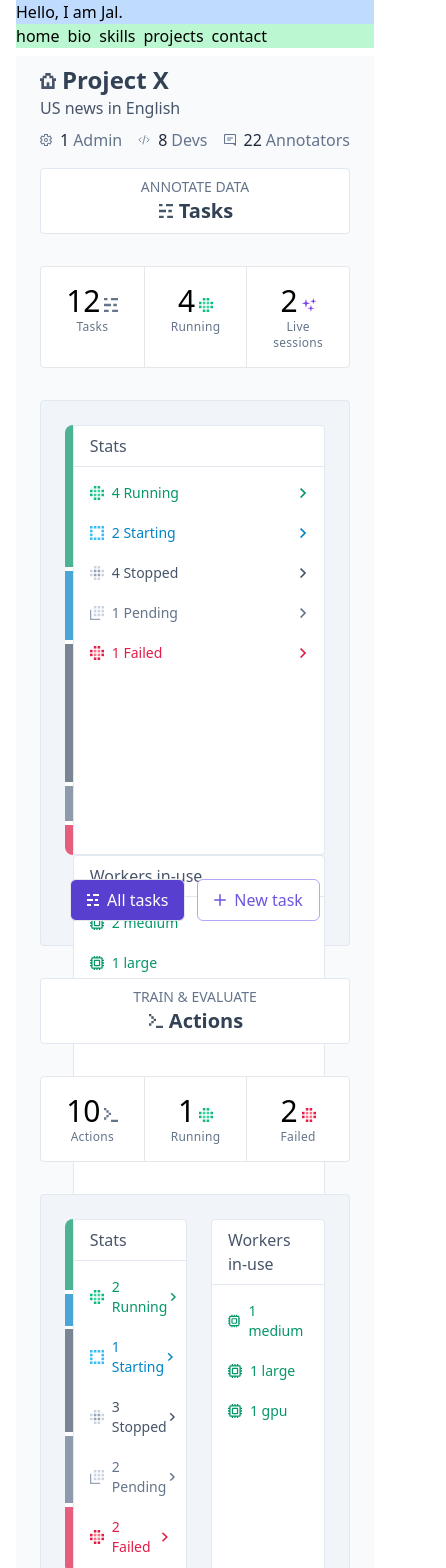
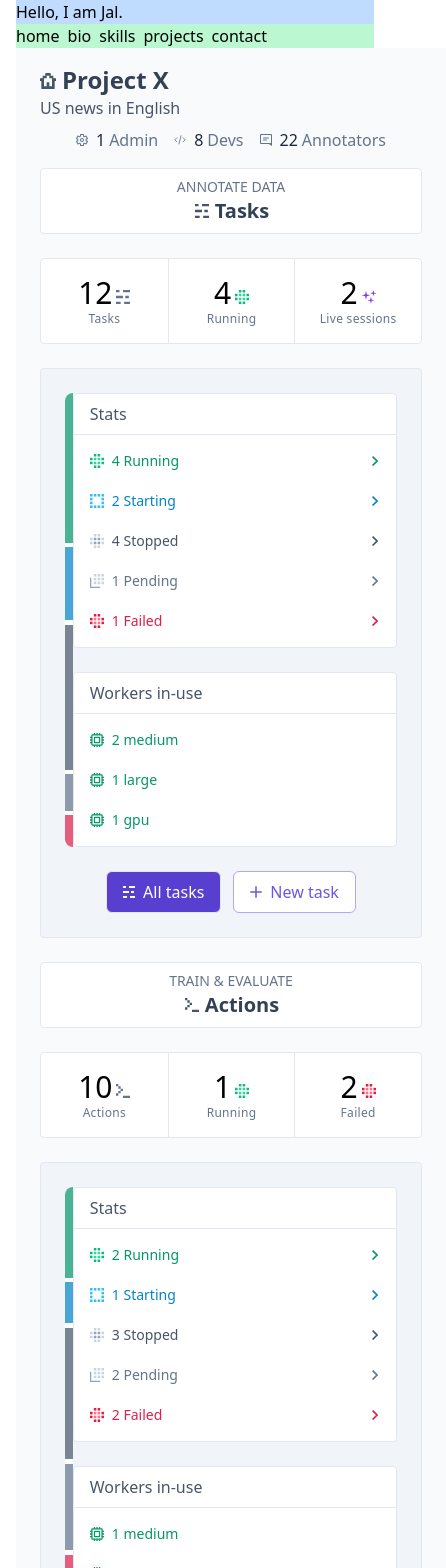
Before and after one commit to jalridley/portfolio, a Nuxt app: page /projects/explosion/dashboard in a window 390 px wide. Shown: the part 40-1608 px from the top of the page, 446 px wide, since content can reach past the window. Built offline with nearby package versions, Linux system fonts and the light colour scheme.

Commit message:
min-w-[430px] overflow-x-auto to main, responsive grid/gaps/space, removed h-fulls

```diff
--- a/pages/projects/explosion/dashboard.vue
+++ b/pages/projects/explosion/dashboard.vue
@@ -1,5 +1,5 @@
 <template>
-  <main class="bg-slate-50">
+  <main class="min-w-[430px] overflow-x-auto bg-slate-50">
     <header>
       <section
         class="container mx-auto mt-2 px-6 py-2 md:py-4 lg:flex lg:max-w-4xl lg:justify-between lg:py-6 xl:max-w-5xl 2xl:max-w-6xl 3xl:max-w-7xl"
@@ -10,7 +10,7 @@
           description="US news in English"
         />
         <Stats
-          classes="ml-0 flex shrink-0 grow-0 items-center justify-center text-slate-500 lg:ml-10"
+          classes="ml-0 flex items-center justify-center text-slate-500 lg:ml-10"
           :items="[
             {
               name: pluralize(1, 'Admin'),
@@ -32,7 +32,7 @@
       </section>
     </header>
     <section
-      class="container mx-auto mt-2 grid grid-cols-1 gap-8 px-6 lg:max-w-4xl lg:grid-cols-2 xl:max-w-5xl 2xl:max-w-6xl 3xl:max-w-7xl"
+      class="container mx-auto mt-2 grid grid-cols-1 gap-6 px-6 md:gap-8 lg:max-w-4xl lg:grid-cols-2 xl:max-w-5xl 2xl:max-w-6xl 3xl:max-w-7xl"
     >
       <!-- tasks -->
       <HeaderDetails
@@ -65,7 +65,7 @@
       <div
         class="flex flex-col rounded border border-slate-200 bg-slate-100 p-6 lg:order-5"
       >
-        <div class="flex h-full justify-center">
+        <div class="flex justify-center">
           <!-- EmptyState conditional when dynamic without mock data -->
           <!-- v-if="stats.tasks_count" -->
           <StatsPercentageBar
@@ -93,9 +93,10 @@
               },
             ]"
           />
-          <div class="w-full sm:grid sm:grid-cols-2 sm:gap-6">
+          <div
+            class="w-full space-y-6 sm:grid sm:grid-cols-2 sm:gap-6 sm:space-y-0"
+          >
             <StatsList
-              class="h-full"
               title="Stats"
               :items="[
                 {
@@ -143,7 +144,7 @@
             <!-- conditional when dynamic without mock data: -->
             <!-- v-if="stats.tasks_workers" -->
             <StatsList
-              class="h-full text-emerald-600"
+              class="text-emerald-600"
               title="Workers in-use"
               :items="[
                 {
@@ -221,7 +222,7 @@
       <div
         class="flex flex-col rounded border border-slate-200 bg-slate-100 p-6 lg:order-5"
       >
-        <div class="flex h-full justify-center">
+        <div class="flex justify-center">
           <StatsPercentageBar
             class="w-2 rounded-l-lg"
             :items="[
@@ -249,9 +250,11 @@
           />
           <!-- EmptyState conditional when dynamic without mock data  -->
           <!-- v-if="stats.actions_count" -->
-          <div class="grid w-full grid-cols-2 gap-6">
+
+          <div
+            class="w-full space-y-6 sm:grid sm:grid-cols-2 sm:gap-6 sm:space-y-0"
+          >
             <StatsList
-              class="h-full"
               title="Stats"
               :items="[
                 {
@@ -299,7 +302,7 @@
             <!-- conditional when dynamic without mock data: -->
             <!-- v-if="stats.actions_workers" -->
             <StatsList
-              class="h-full text-emerald-600"
+              class="text-emerald-600"
               title="Workers in-use"
               :items="[
                 {
```
